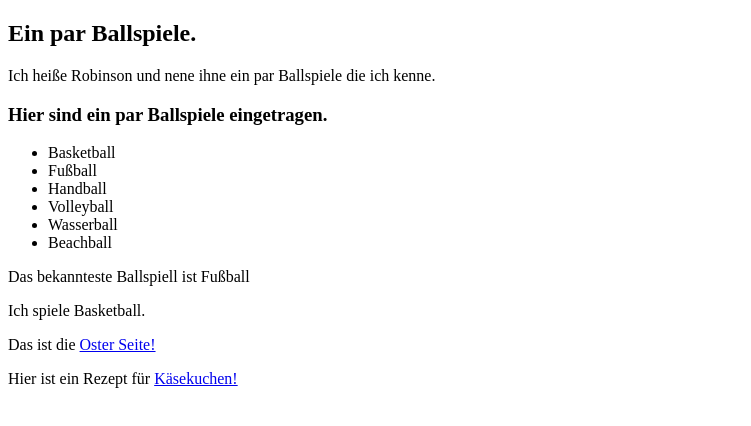
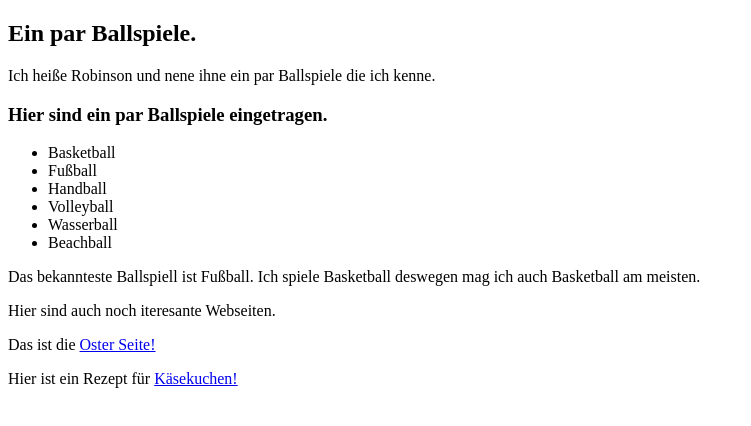
Before and after one commit to and-die/and-die.github.io, a plain HTML site: page ballspiele.html in a window 1280 px wide. Shown: the whole page, without its empty margins (0-751 px from the left). Drawn offline with Linux system fonts and the light colour scheme.

Commit message:
Update ballspiele.html

```diff
--- a/ballspiele.html
+++ b/ballspiele.html
@@ -18,10 +18,10 @@
  <li>Wasserball</li>
  <li>Beachball</li>
 </ul>
-<p>Das bekannteste Ballspiell ist Fußball</p>
-<p>Ich spiele Basketball.</p>
+<p>Das bekannteste Ballspiell ist Fußball. Ich spiele Basketball deswegen mag ich auch Basketball am meisten.</p>
 
 
+<p>Hier sind auch noch iteresante Webseiten.</p>
 <p>Das ist die <a href="https://al-di.github.io">Oster Seite!</a></p>
 <p>Hier ist ein Rezept für <a href="and-die.github.io/kuchenrezept.html ">Käsekuchen!</a></p>
 
```
